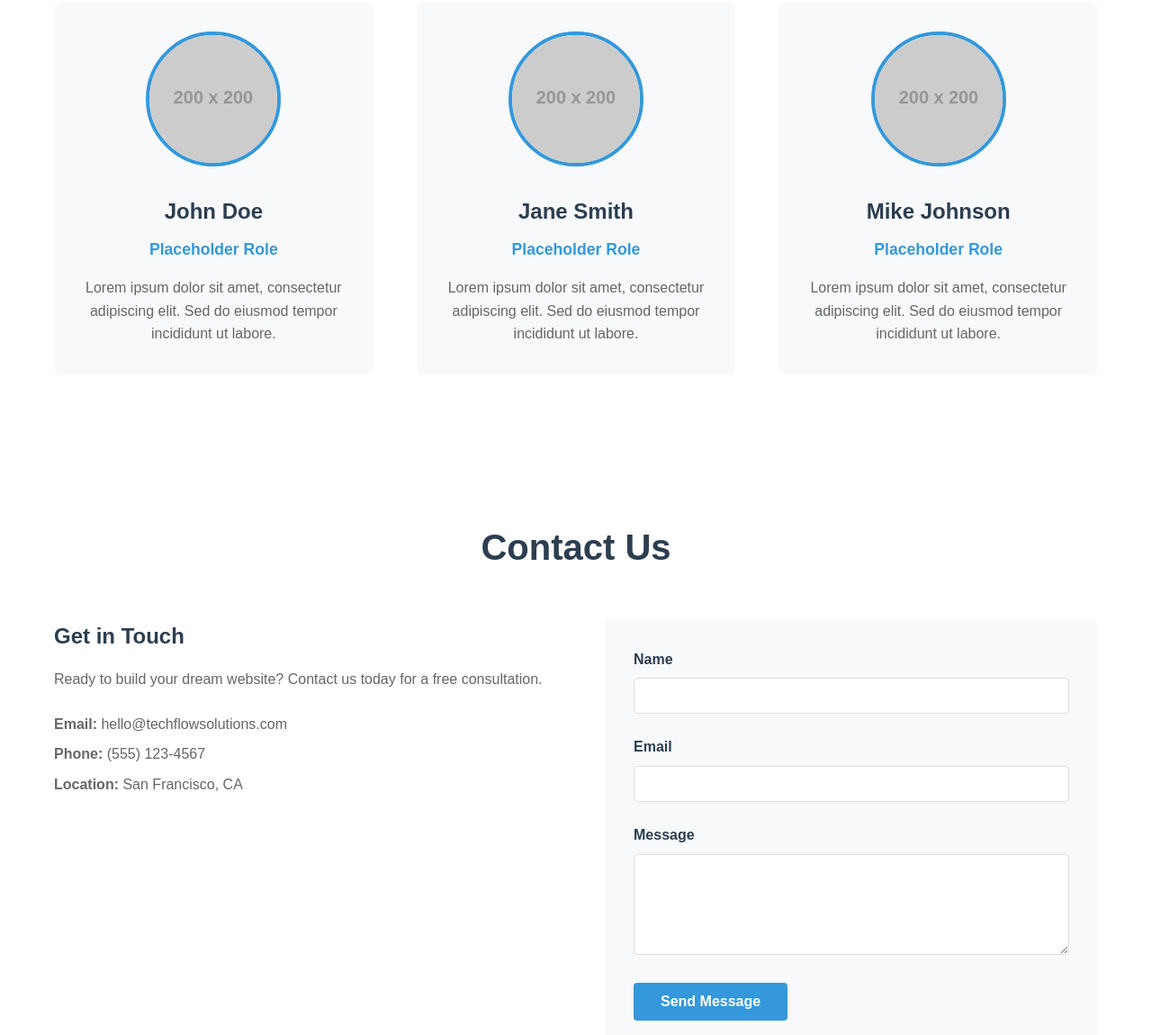
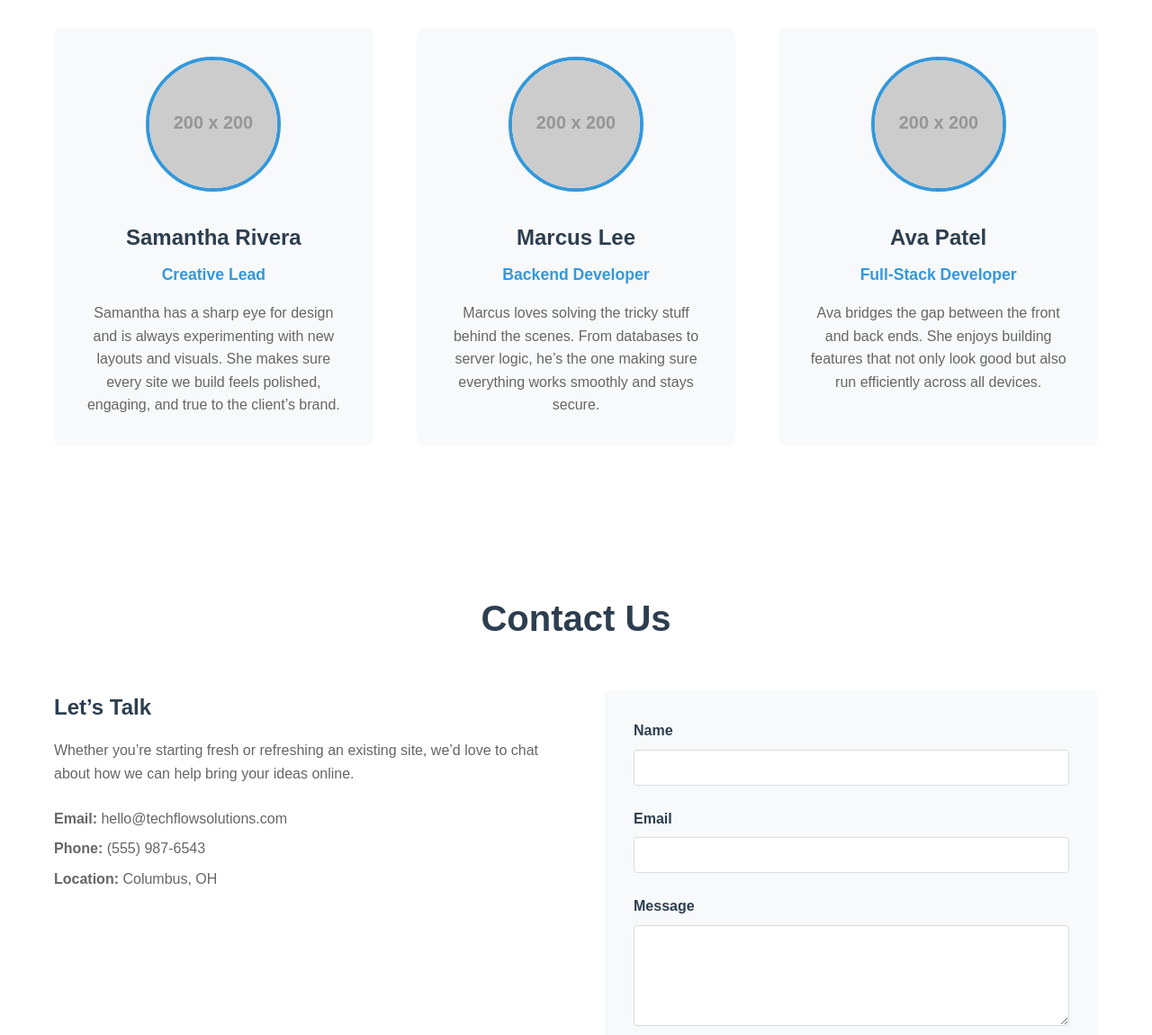
Before and after one commit to chamon01/TechFlow-Assignment, a plain HTML site: page index.html in a window 1280 px wide. Shown: the part 1055-2205 px from the top of the page at 90% size. Drawn offline with Linux system fonts and the light colour scheme; placeholder pictures from the web are drawn by us.

Commit message:
Update About and Team sections

```diff
--- a/index.html
+++ b/index.html
@@ -14,6 +14,7 @@
             <ul class="nav-links">
                 <li><a href="#home">Home</a></li>
                 <li><a href="#about">About</a></li>
+                <li><a href="#team">Team</a></li>
                 <li><a href="#contact">Contact</a></li>
             </ul>
         </nav>
@@ -24,8 +25,8 @@
         <div class="container">
             <div class="hero-content">
                 <h1>Custom Websites for Growing Businesses</h1>
-                <p class="hero-subtitle">We build modern, responsive websites that help small businesses succeed online.</p>
-                <a href="#contact" class="cta-button">Get Started</a>
+                <p class="hero-subtitle">We craft websites that feel modern, professional, and built to last.</p>
+                <a href="#contact" class="cta-button">Let’s Build Together</a>
             </div>
         </div>
     </section>
@@ -35,10 +36,8 @@
         <div class="container">
             <h2>About Us</h2>
             <div class="about-content">
-                <!-- PLACEHOLDER: About content will be replaced in the assignment -->
-                <p>Lorem ipsum dolor sit amet, consectetur adipiscing elit. Sed do eiusmod tempor incididunt ut labore et dolore magna aliqua. Ut enim ad minim veniam, quis nostrud exercitation ullamco laboris.</p>
-                <p>Duis aute irure dolor in reprehenderit in voluptate velit esse cillum dolore eu fugiat nulla pariatur. Excepteur sint occaecat cupidatat non proident, sunt in culpa qui officia deserunt mollit anim id est laborum.</p>
-                <!-- END PLACEHOLDER -->
+                <p>At TechFlow Solutions, we believe every small business deserves a strong presence online. Our focus is on creating sites that don’t just look good, but actually help businesses connect with their customers and grow.</p>
+                <p>We combine design, development, and a bit of problem-solving magic to deliver websites that are fast, secure, and easy to update. For us, every project is a chance to tell a story and give our clients tools that work long after launch day.</p>
             </div>
         </div>
     </section>
@@ -48,32 +47,30 @@
         <div class="container">
             <h2>Our Team</h2>
             <div class="team-grid">
-                <!-- PLACEHOLDER: Team member profiles will be added in the assignment -->
                 <div class="team-member">
                     <div class="member-photo">
-                        <img src="https://placehold.co/200x200" alt="Team Member">
+                        <img src="https://placehold.co/200x200" alt="Samantha Rivera">
                     </div>
-                    <h3>John Doe</h3>
-                    <p class="member-role">Placeholder Role</p>
-                    <p class="member-bio">Lorem ipsum dolor sit amet, consectetur adipiscing elit. Sed do eiusmod tempor incididunt ut labore.</p>
+                    <h3>Samantha Rivera</h3>
+                    <p class="member-role">Creative Lead</p>
+                    <p class="member-bio">Samantha has a sharp eye for design and is always experimenting with new layouts and visuals. She makes sure every site we build feels polished, engaging, and true to the client’s brand.</p>
                 </div>
                 <div class="team-member">
                     <div class="member-photo">
-                        <img src="https://placehold.co/200x200" alt="Team Member">
+                        <img src="https://placehold.co/200x200" alt="Marcus Lee">
                     </div>
-                    <h3>Jane Smith</h3>
-                    <p class="member-role">Placeholder Role</p>
-                    <p class="member-bio">Lorem ipsum dolor sit amet, consectetur adipiscing elit. Sed do eiusmod tempor incididunt ut labore.</p>
+                    <h3>Marcus Lee</h3>
+                    <p class="member-role">Backend Developer</p>
+                    <p class="member-bio">Marcus loves solving the tricky stuff behind the scenes. From databases to server logic, he’s the one making sure everything works smoothly and stays secure.</p>
                 </div>
                 <div class="team-member">
                     <div class="member-photo">
-                        <img src="https://placehold.co/200x200" alt="Team Member">
+                        <img src="https://placehold.co/200x200" alt="Ava Patel">
                     </div>
-                    <h3>Mike Johnson</h3>
-                    <p class="member-role">Placeholder Role</p>
-                    <p class="member-bio">Lorem ipsum dolor sit amet, consectetur adipiscing elit. Sed do eiusmod tempor incididunt ut labore.</p>
+                    <h3>Ava Patel</h3>
+                    <p class="member-role">Full-Stack Developer</p>
+                    <p class="member-bio">Ava bridges the gap between the front and back ends. She enjoys building features that not only look good but also run efficiently across all devices.</p>
                 </div>
-                <!-- END PLACEHOLDER -->
             </div>
         </div>
     </section>
@@ -84,12 +81,12 @@
             <h2>Contact Us</h2>
             <div class="contact-content">
                 <div class="contact-info">
-                    <h3>Get in Touch</h3>
-                    <p>Ready to build your dream website? Contact us today for a free consultation.</p>
+                    <h3>Let’s Talk</h3>
+                    <p>Whether you’re starting fresh or refreshing an existing site, we’d love to chat about how we can help bring your ideas online.</p>
                     <div class="contact-details">
                         <p><strong>Email:</strong> hello@techflowsolutions.com</p>
-                        <p><strong>Phone:</strong> (555) 123-4567</p>
-                        <p><strong>Location:</strong> San Francisco, CA</p>
+                        <p><strong>Phone:</strong> (555) 987-6543</p>
+                        <p><strong>Location:</strong> Columbus, OH</p>
                     </div>
                 </div>
                 <div class="contact-form-container">
@@ -116,7 +113,7 @@
     <!-- Footer -->
     <footer>
         <div class="container">
-            <p>&copy; 2024 TechFlow Solutions. All rights reserved.</p>
+            <p>&copy; 2025 TechFlow Solutions. Built with passion, for people with ideas.</p>
         </div>
     </footer>
 
```
